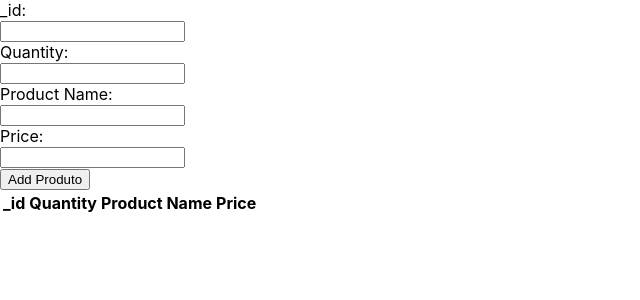
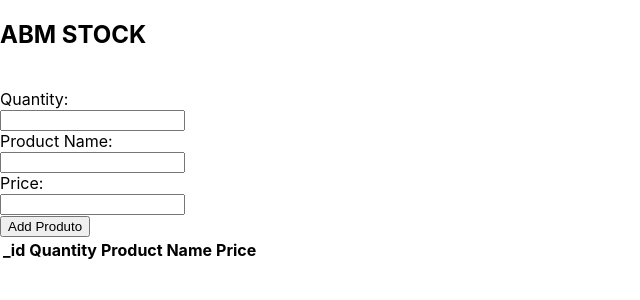
Before and after one commit to walterlbf/ABM-stock, a React (Create React App) app: page / in a window 1280 px wide. Shown: the top 300 px of the page, without its empty margins (0-640 px from the left). Built offline with nearby package versions, Linux system fonts and the light colour scheme.

Commit message:
retidada do input do id e implementada função que nao deixa cadastrar produtos sem preencher os inputs

```diff
--- a/src/App.js
+++ b/src/App.js
@@ -3,9 +3,9 @@ import React, { useState } from "react";
 function FormCadastro(props) {
   const produtoInicial = {
     id: null,
-    quantity: String,
-    product: String,
-    price: String,
+    quantity: 0,
+    product: "",
+    price: 0,
   };
 
   const [produtoState, setProdutoState] = useState(produtoInicial);
@@ -19,15 +19,15 @@ function FormCadastro(props) {
 
   const handleSubmit = (event) => {
     event.preventDefault();
-    props.addProduto(produtoState);
-    setProdutoState(produtoInicial);
+    if (produtoState.quantity) {
+      props.addProduto(produtoState);
+      setProdutoState(produtoInicial);
+    }
   };
 
   return (
     <form onSubmit={handleSubmit} >
-      <label>_id:</label>
-      <br />
-      <input name="id" type="text" onChange={handleInputChange} />
+      <h1> ABM STOCK </h1>
       <br />
       <label>Quantity:</label>
       <br />
```
